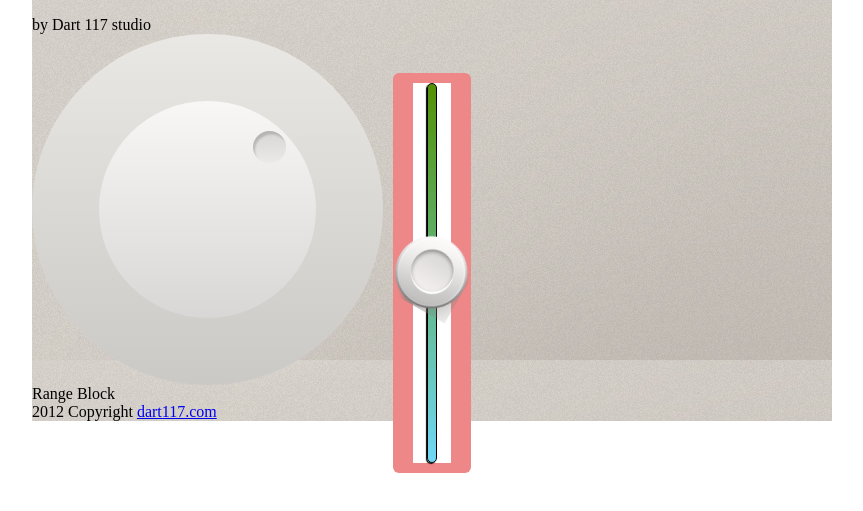
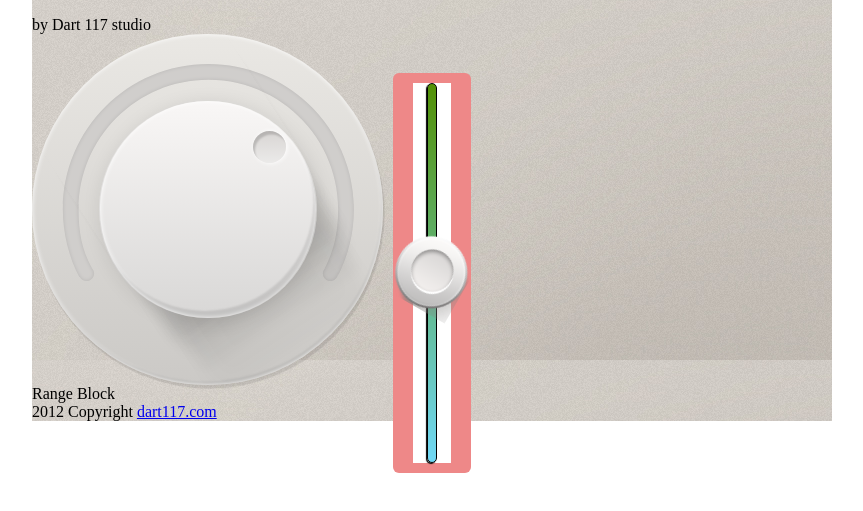
Before and after one commit to alexanderKw/Low-Equalizer, a website: page dev/index.html in a window 1280 px wide. Shown: the part 51-562 px from the top of the page, without its empty margins (208-1071 px from the left). Drawn offline with Linux system fonts and the light colour scheme.

Commit message:
added vol controls

```diff
--- a/dev/css/styles.css
+++ b/dev/css/styles.css
@@ -30,10 +30,15 @@
   background-image: -moz-linear-gradient( 114deg, rgb(82,82,85) 0%, rgb(255,255,255) 100%, rgb(119,119,119) 100%);
   background-image: -webkit-linear-gradient( 114deg, rgb(82,82,85) 0%, rgb(255,255,255) 100%, rgb(119,119,119) 100%);
   background-image: -ms-linear-gradient( 114deg, rgb(82,82,85) 0%, rgb(255,255,255) 100%, rgb(119,119,119) 100%);
-  box-shadow: 1.627px 3.654px 1px 0px rgba(0, 0, 0, 0.1),inset -1.878px -3.532px 2px 0px rgba(0, 0, 0, 0.1);
   */
+  box-shadow: inset 0px 0px 5px 0px #fff,
+  1.627px 3.654px 1px 0px rgba(0, 0, 0, 0.1),
+  inset -1.878px -3.532px 2px 0px rgba(0, 0, 0, 0.1);
 
   display: flex;
+  position: relative;
+  overflow: hidden;
+
 }
 
 .volume-in-circle {
@@ -54,12 +59,12 @@
 
   margin: auto;
   position: relative;
+  overflow: hidden;
 
   transform: rotate(0deg);
-  transition: all .1s linear;
-}
+  z-index: 2;
 
-.volume-in-circle::before {
+  &::before {
     content: "";
     width: 33px;
     height: 32px;
@@ -68,17 +73,61 @@
     top: 30px;
     right: 30px;
     border-radius: 50%;
+    transform: rotate(0deg);
     background: #d8d5d3;
     background: -moz-linear-gradient(top, #d8d5d3 0%, #ebeae9 100%, #7db9e8 100%);
     background: -webkit-linear-gradient(top, #d8d5d3 0%,#ebeae9 100%,#7db9e8 100%);
     background: linear-gradient(to bottom, #d8d5d3 0%,#ebeae9 100%,#7db9e8 100%);
     filter: progid:DXImageTransform.Microsoft.gradient( startColorstr='#d8d5d3', endColorstr='#7db9e8',GradientType=0 );
-  box-shadow: 0.813px 1.827px 0px 0px rgba(255, 255, 255, 0.004),inset 2.06px 3.429px 2px 0px rgba(0, 0, 0, 0.16);
+    box-shadow: 1px 0px 5px 0px #fff,
+    0.813px 1.827px 0px 0px rgba(255, 255, 255, 0.004),
+    inset 2.06px 3.429px 2px 0px rgba(0, 0, 0, 0.16);
+  }
+}
+
+
+.volume-in-circle-shadow-1 {
+  border-radius: 50%;
+  position: absolute;
+  width: 217px;
+  height: 217px;
+  top: 50%;
+  left: 50%;
+  margin-top: -108px;
+  margin-left: -108px;
+  box-shadow: inset 0px 0px 5px 0px #fff,
+  1.22px 2.741px 19px 0px rgba(0, 0, 0, 0.1),
+  inset -3.756px -7.064px 2px 0px rgba(0, 0, 0, 0.1);
+  z-index: 2;
+}
+
+.volume-in-circle-shadow-2 {
+  position: absolute;
+  z-index: 1;
+  top: -27px;
+  left: 8px;
+  width: 217px;
+  height: 217px;
+  -webkit-transform: rotate(45deg);
+  transform: rotate(57deg);
+  box-shadow: 60px 0 14px -6px rgba(0,0,0,.025),
+  97px 0 14px -6px rgba(0,0,0,.03),
+  107px 0 14px -6px rgba(0,0,0,.035),
+  125px 0 14px -11px rgba(0,0,0,.04),
+  150px 0 14px -17px rgba(0,0,0,.045),
+  186px 0 25px -22px rgba(0,0,0,.03);
 }
 
 .block-controls .controller {
   transform: rotate(90deg);
   transform-origin: 0;
+}
+
+/* SVG */
+.svg_1 {
+  position: absolute;
+  top: 25px;
+  left: 25px;
 }
 
 /* Range Line Controls */
--- a/dev/index.html
+++ b/dev/index.html
@@ -30,6 +30,30 @@
         <div class="block-volume">
           <div class="volume-wr-circle">
             <div class="volume-in-circle"></div>
+            <div class="volume-in-circle-shadow-1"></div>
+            <div class="volume-in-circle-shadow-2"></div>
+
+            <svg xmlns="http://www.w3.org/2000/svg" xmlns:xlink="http://www.w3.org/1999/xlink" width="302px" height="228px" class="svg_1">
+              <defs>
+                <filter id="Filter_0">
+                  <feOffset in="SourceAlpha" dx="0" dy="0" />
+                  <feGaussianBlur result="blurOut" stdDeviation="2" />
+                  <feFlood flood-color="rgb(0, 0, 0)" result="floodOut" />
+                  <feComposite operator="out" in="floodOut" in2="blurOut" result="compOut" />
+                  <feComposite operator="in" in="compOut" in2="SourceAlpha" />
+                  <feComponentTransfer>
+                    <feFuncA type="linear" slope="0.24" />
+                  </feComponentTransfer>
+                  <feBlend mode="multiply" in2="SourceGraphic" />
+                </filter>
+
+              </defs>
+              <g filter="url(#Filter_0)">
+                <path fill-rule="evenodd" fill="rgb(208, 206, 204)" d="M281.654,215.419 L280.866,215.238 C280.517,219.080 277.291,222.090 273.358,222.090 C269.193,222.090 265.816,218.713 265.816,214.548 C265.816,212.683 266.496,210.980 267.616,209.664 C277.064,191.095 281.128,173.253 281.128,150.531 C281.128,78.857 223.025,20.754 151.352,20.754 C79.678,20.754 21.575,78.857 21.575,150.531 C21.575,173.343 24.971,191.094 35.129,209.460 C36.359,210.802 37.115,212.584 37.115,214.548 C37.115,218.713 33.738,222.090 29.572,222.090 C26.656,222.090 24.132,220.432 22.876,218.010 L22.449,218.219 C11.901,198.682 5.808,173.849 5.808,150.531 C5.808,70.149 70.970,4.987 151.352,4.987 C231.733,4.987 296.896,70.149 296.896,150.531 C296.896,173.849 291.403,195.882 281.654,215.419 Z"
+                />
+              </g>
+            </svg>
+
           </div>
         </div>
 
--- a/dev/js/script.js
+++ b/dev/js/script.js
@@ -1,28 +1,76 @@
 const wrVolume = document.querySelector('.volume-wr-circle');
 const volume = document.querySelector('.volume-in-circle');
-volume.style.transform = 0;
 
-let clicking = false;
-wrVolume.addEventListener('mousedown', () => {
-  clicking = true;
+let wrVolRects = wrVolume.getBoundingClientRect();
+let volX = wrVolRects.left + wrVolRects.width / 2;
+let volY = wrVolRects.top + wrVolRects.height / 2;
+let mouseDown = false;
+
+wrVolume.addEventListener('mousedown', e => {
+  e.preventDefault();
+  mouseDown = true;
 });
 
 wrVolume.addEventListener('mouseup', () => {
-  clicking = false;
+  mouseDown = false;
 });
 
-let a = 0;
-wrVolume.addEventListener('mousemove', e => {
-  let x = e.offsetX;
-  let y = e.offsetY;
-  let newRad = x;
-  newRad += x - a;
-  if (clicking) {
-    if (newRad > a) {
-      volume.style.transform = `rotate(${newRad}deg)`;
-    } else {
-      a -= x / 20;
-      volume.style.transform = `rotate(${a}deg)`;
-    }
+document.addEventListener('mousemove', e => {
+  let rad = Math.atan2(e.y - volY, e.x - volX);
+  let deg = rad * (180 / Math.PI);
+
+  if (deg > 77 || deg < -170) {
+    return;
+  }
+
+  if (mouseDown) {
+    volume.style.transform = `rotate(${Math.atan2(e.y - volY, e.x - volX)}rad)`;
+
+    window.getComputedStyle(volume, '::before').getPropertyValue('conetnt');
+    document.styleSheets[0].addRule(
+      '.volume-in-circle::before',
+      'transform: rotate(' + -Math.atan2(e.y - volY, e.x - volX) + 'rad)'
+    );
   }
 });
+
+/*2*/
+// volume.style.transform = `rotate(90deg)`;
+// let mouseDown = false;
+// let offset = wrVolume.getBoundingClientRect();
+
+// wrVolume.addEventListener('mousemove', e => {
+//   let centerX = offset.left + offset.width / 2;
+//   let centerY = offset.top + offset.height / 2;
+//   let mouseX = e.offsetX;
+//   let mouseY = e.offsetY;
+
+//   if (mouseDown) {
+//     let radians = Math.atan2(mouseX - centerX, mouseY - centerY);
+//     let degree = radians * (180 / Math.PI) * -1 + 90;
+//     volume.style.transform = `rotate(${degree}deg)`;
+//     console.log(degree);
+//   }
+// });
+
+/*1*/
+// let a = 0;
+// let x = 0;
+// let y = 0;
+// wrVolume.addEventListener('mousemove', e => {
+//   x = e.offsetX;
+//   y = e.offsetY;
+//   let newRad = x;
+//   newRad += x - a;
+//   if (clicking) {
+//     if (e.offsetX) {
+//       a += x / 20;
+//       volume.style.transform = `rotate(${a}deg)`;
+//       // console.log('a1: ' + a);
+//     } else if (e.offsetY) {
+//       a -= y / 20;
+//       // console.log('a2: ' + a);
+//       volume.style.transform = `rotate(${a}deg)`;
+//     }
+//   }
+// });
```
Lines whose indentation alone changed are shown as unchanged.
